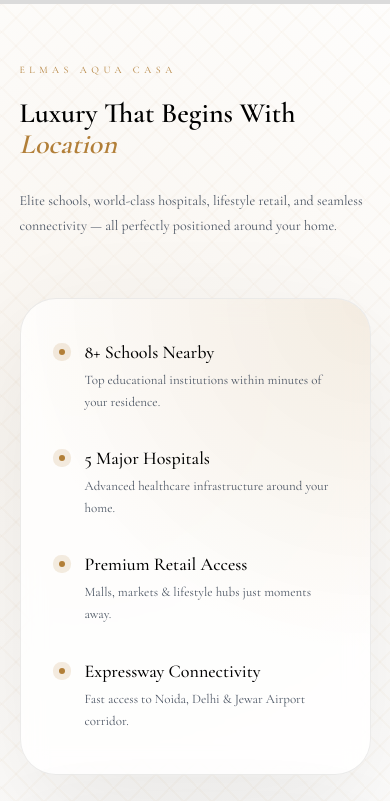
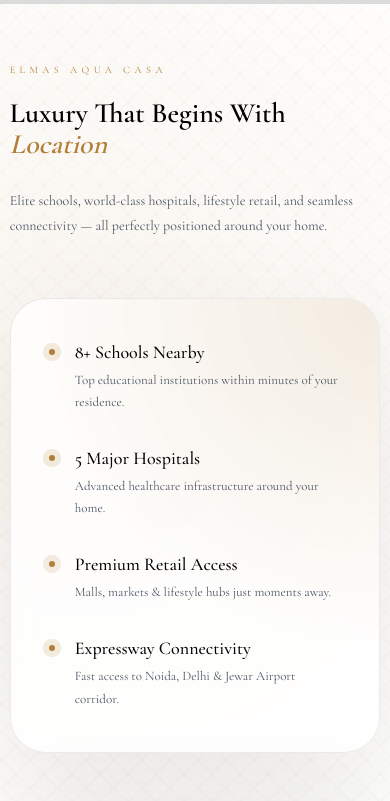
Before and after one commit to adclandigital-svg/elmas-group, a Next.js app: page /projects/elmas-aquacasa in a window 390 px wide. Shown: the part 3519-4320 px from the top of the page. Built offline with nearby package versions, Linux system fonts and the light colour scheme; grey boxes are pictures that could not be loaded.

Commit message:
project responsive

```diff
--- a/src/app/careers/careers.css
+++ b/src/app/careers/careers.css
@@ -224,7 +224,7 @@
   .career-left-panel {
     position: relative;
     width: 100%;
-    height: 280px;
+    height:550px;
   }
 
   .career-right-panel {
--- a/src/app/contact/contact.css
+++ b/src/app/contact/contact.css
@@ -257,7 +257,7 @@
 /* ================= MOBILE ================= */
 @media (max-width: 600px) {
   .left-side {
-    height: 420px;
+    height: 550px;
   }
 
   .left-text h1 {
--- a/src/app/projects/[project]/components/LocationSection.css
+++ b/src/app/projects/[project]/components/LocationSection.css
@@ -298,9 +298,18 @@
 }
 
 /* Responsive */
+
+@media (max-width: 1600px) {
+  .luxury-wrap {
+    padding: 0px 30px;
+  }
+}
 @media (max-width: 1100px) {
+  .luxury-wrap {
+    padding: 0;
+  }
   .luxury-section {
-    padding: 60px 5%;
+    padding: 60px 2.5%;
   }
   .luxury-head {
     grid-template-columns: 1fr;
--- a/src/app/projects/elmas-aquacasa/components/LocationSection.css
+++ b/src/app/projects/elmas-aquacasa/components/LocationSection.css
@@ -298,9 +298,18 @@
 }
 
 /* Responsive */
+
+@media (max-width: 1600px) {
+  .luxury-wrap {
+    padding: 0px 30px;
+  }
+}
 @media (max-width: 1100px) {
+  .luxury-wrap {
+    padding: 0;
+  }
   .luxury-section {
-    padding: 60px 5%;
+    padding: 60px 2.5%;
   }
   .luxury-head {
     grid-template-columns: 1fr;
--- a/src/app/projects/elmas-aquacasa/project.css
+++ b/src/app/projects/elmas-aquacasa/project.css
@@ -268,6 +268,7 @@
     width: 100%;
     padding: 60px 30px;
     gap: 40px;
+    flex-direction: column;
   }
 
   .text-side {
@@ -276,10 +277,8 @@
 
   .icon-grid {
     width: 100%;
-    grid-template-columns: repeat(3, 1fr);
-    gap: 20px 10px;
-    justify-items: center;
-    align-items: center;
+    grid-template-columns: repeat(4, 1fr);
+    gap: 20px 0px;
   }
   .text-side p br {
     display: none;
@@ -388,7 +387,7 @@
 /* Tablet */
 @media (max-width: 1024px) {
   .facilities-wrapper {
-    width: 90%;
+    width: 95%;
   }
   .arrival-images {
     grid-template-columns: repeat(2, 1fr);
@@ -401,6 +400,9 @@
 
 /* Mobile */
 @media (max-width: 600px) {
+  .facilities-wrapper {
+    width: 90%;
+  }
   .arrival-section h2 {
     font-size: 26px;
   }
```
Also changed, not shown: src/app/projects/[project]/components/ProjectHighlights.css (+5 -5 lines), src/app/projects/[project]/project.css (+7 -5 lines).
